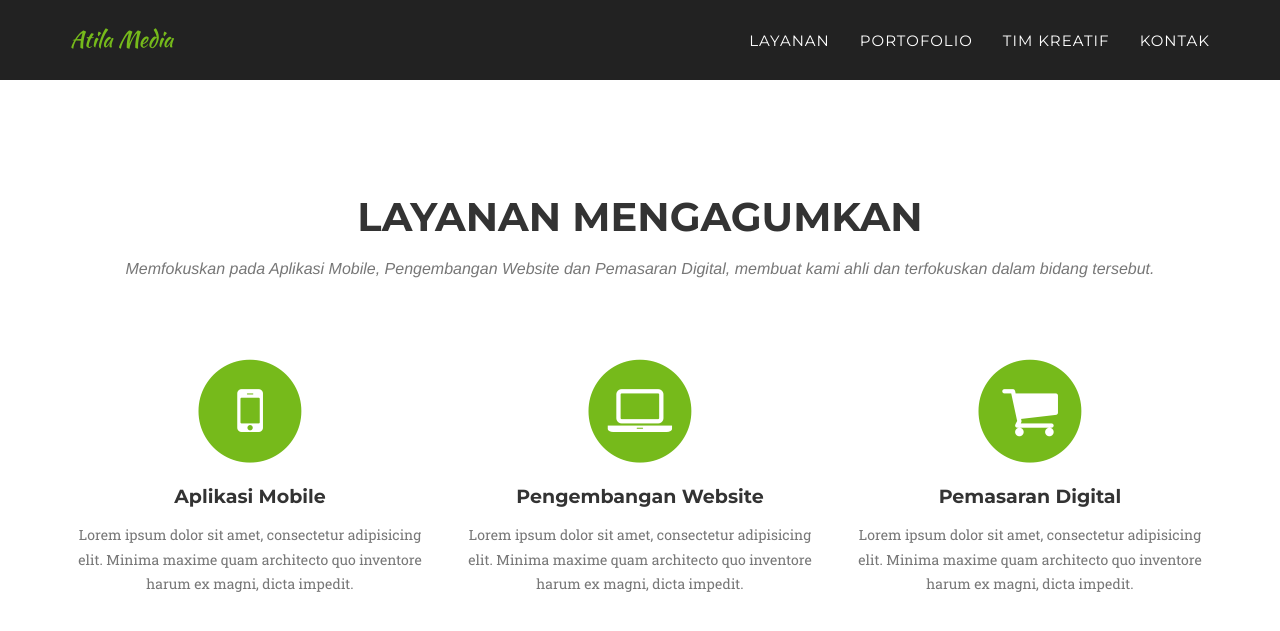
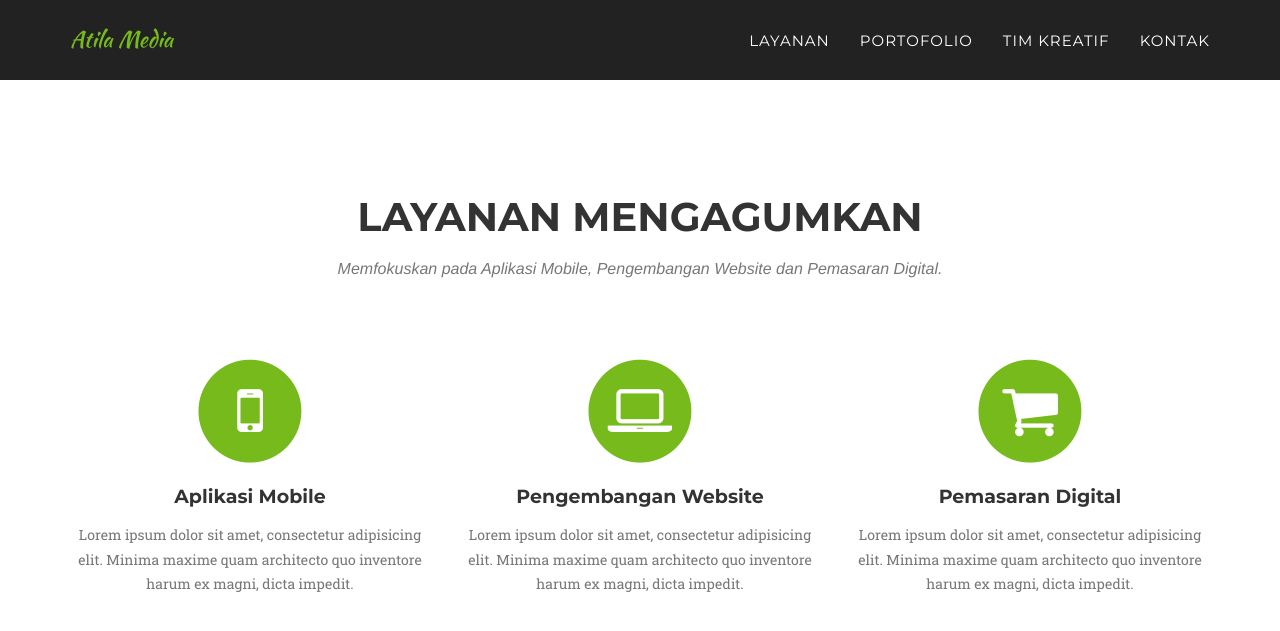
Before and after one commit to atilamedia/atilamedia.github.io, a Jekyll site: the page built from index.html, in a window 1280 px wide and 900 px high, scrolled down 713 px. Shown: the top 631 px of the window. Built offline with Jekyll 4.4.1, drawn with Linux system fonts in a browser that asks for light colours; some web fonts are replaced.

Commit message:
Update services.html

```diff
--- a/_includes/services.html
+++ b/_includes/services.html
@@ -4,7 +4,7 @@
             <div class="row">
                 <div class="col-lg-12 text-center">
                     <h2 class="section-heading">Layanan Mengagumkan</h2>
-                    <h3 class="section-subheading text-muted">Memfokuskan pada Aplikasi Mobile, Pengembangan Website dan Pemasaran Digital, membuat kami ahli dan terfokuskan dalam bidang tersebut.</h3>
+                    <h3 class="section-subheading text-muted">Memfokuskan pada Aplikasi Mobile, Pengembangan Website dan Pemasaran Digital.</h3>
                 </div>
             </div>
             <div class="row text-center">
```
